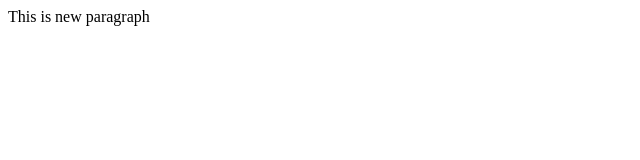
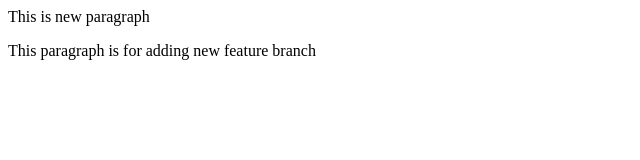
Before and after one commit to Aadityahq/localrepo, a plain HTML site: page index.html in a window 1280 px wide. Shown: the whole page, without its empty margins (0-640 px from the left). Drawn offline with Linux system fonts and the light colour scheme.

Commit message:
Add new feature

```diff
--- a/index.html
+++ b/index.html
@@ -1 +1,2 @@
 <p>This is new paragraph</p>
+<p>This paragraph is for adding new feature branch</p>
```
